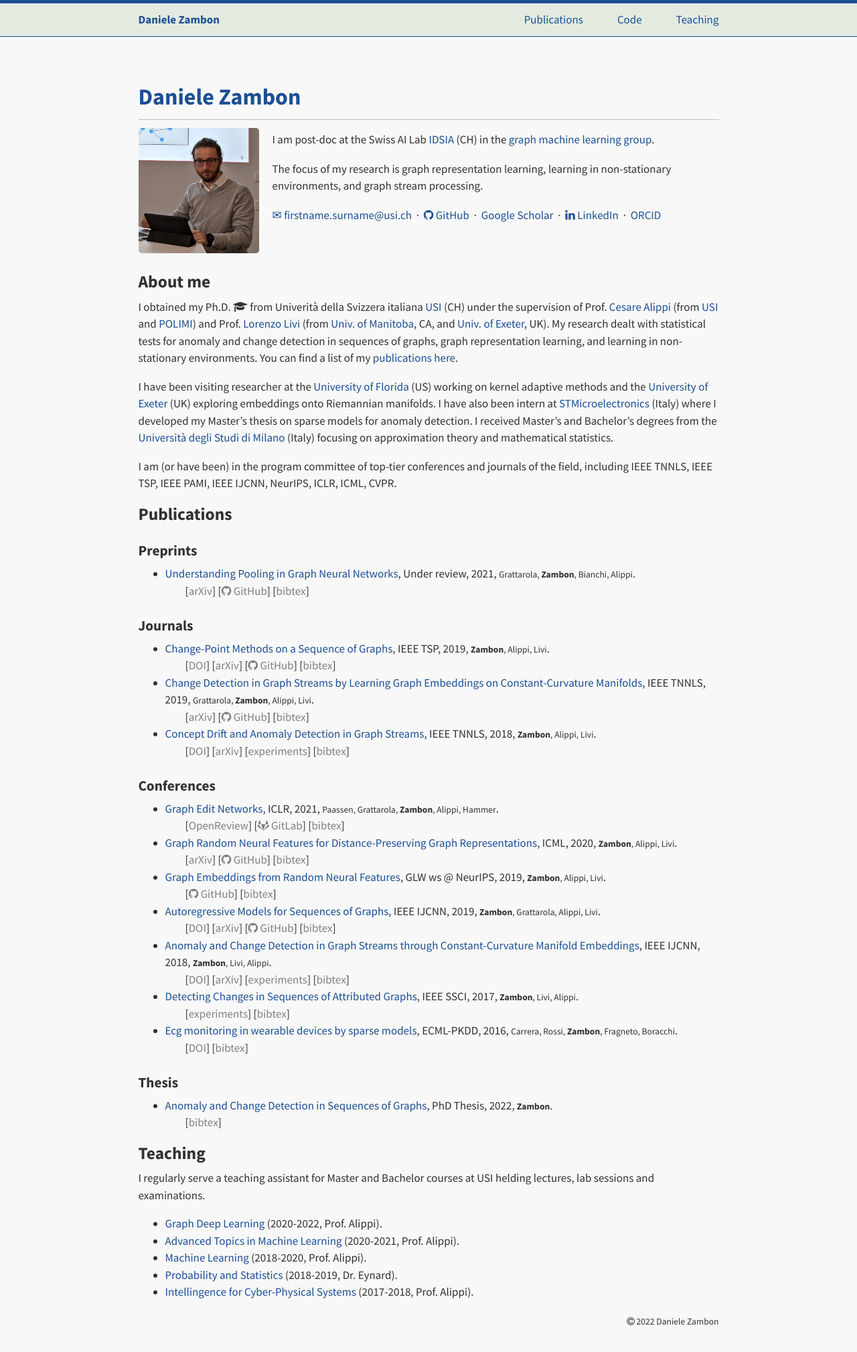
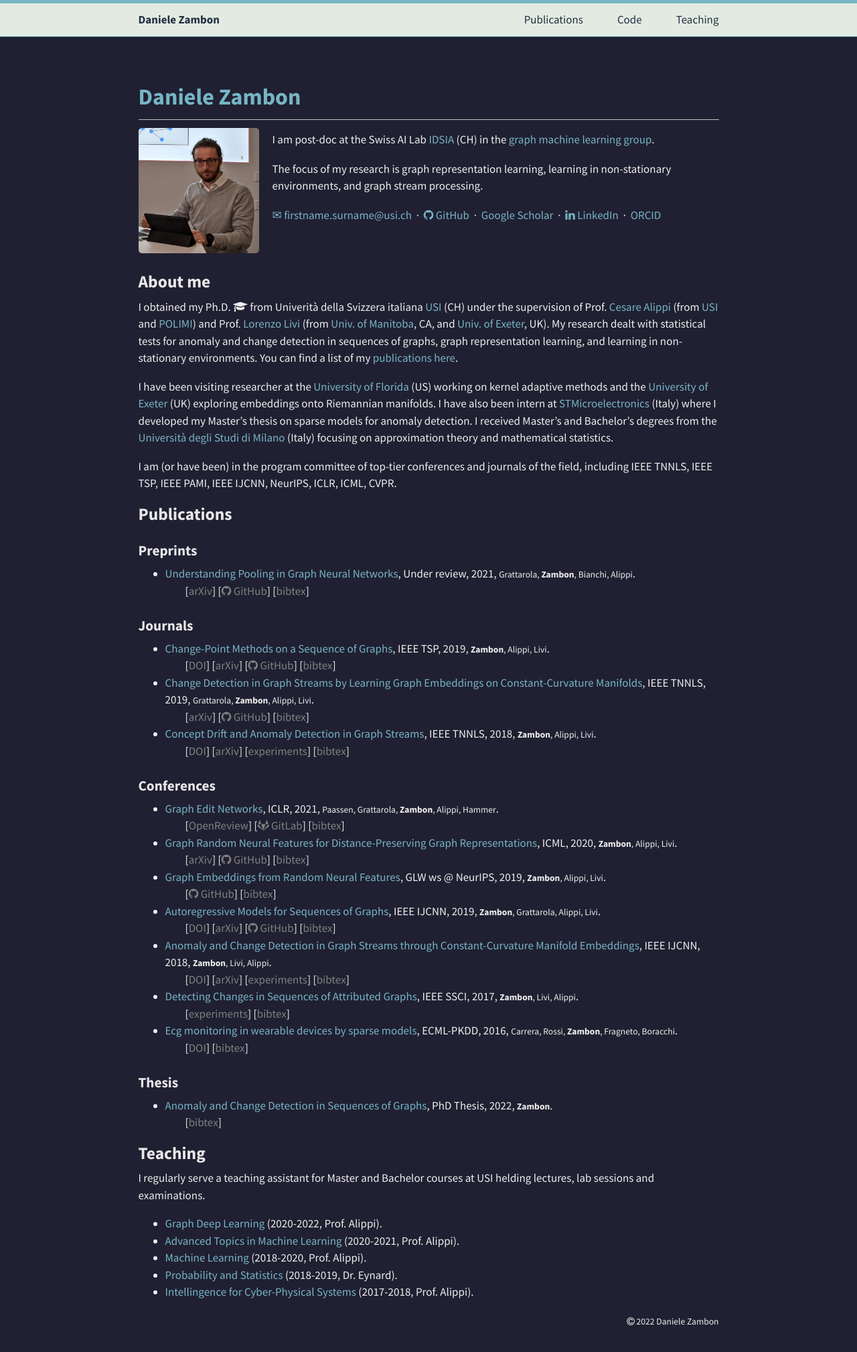
Before and after one commit to dzambon/dzambon.github.io, a Jekyll site: the page built from index.md, in a window 1280 px wide. Shown: the whole page at 67% size. Built offline with Jekyll 4.4.1, drawn with Linux system fonts in a browser that asks for light colours; a style sheet for code colours, icons or effects is not loaded.

Commit message:
testing dark colors

```diff
--- a/_sass/base/_typography.scss
+++ b/_sass/base/_typography.scss
@@ -7,10 +7,13 @@ h1, h2, h3, h4, h5, h6 {
   margin-bottom: .5rem;
   font-weight: bold;
   line-height: 1.25;
-  color: #313131;
+  color: $dz-heading-color;
   text-rendering: optimizeLegibility;
 }
 
+h1, h2, h3, h4, h5, h6 > a{
+  color: $dz-heading-color;
+}
 h1 {
   font-size: 2rem;
 }
--- a/_sass/components/_code.scss
+++ b/_sass/components/_code.scss
@@ -13,7 +13,7 @@ code {
   padding: .25em .5em;
   font-size: 85%;
   color: #bf616a;
-  background-color: #f9f9f9;
+  background-color: $dz-bg-gray-lighter; //#f9f9f9;
   border-radius: 3px;
 }
 
@@ -34,7 +34,7 @@ pre code {
   margin-bottom: 1rem;
   font-size: .8rem;
   line-height: 1.4;
-  background-color: #f9f9f9;
+  background-color: $dz-bg-gray-lighter; //#f9f9f9;
   border-radius: .25rem;
 
   pre {
--- a/_sass/utilities/_variables.scss
+++ b/_sass/utilities/_variables.scss
@@ -3,9 +3,12 @@
   * Contains SCSS variables used in this website's stylesheet.
   */
 
-$dz-blue: #1b4f94;
-$dz-bg-green: #e3ebe1;
-$dz-bg-gray: #f8f8f8;
+$dz-blue: #76b5c5;
+$dz-bg-green: #e3ebe1; //#b6ce82;
+$dz-bg-gray: #202032;
+$dz-bg-gray-lighter: #203044; // #203351;
+$dz-heading-color: #e8e8e8;
+$dz-nav-color: #203044; //#404072;
 
 // Globals
 $font-stack: 'Source Sans Pro', sans-serif;
@@ -15,7 +18,7 @@ $font-size-mobile: 15px;
 $code-font-stack: 'Source Code Pro', monospace;
 
 // Body
-$body-text-color: #313131;
+$body-text-color: #eee;
 $body-background-color: $dz-bg-gray;
 $body-top-border-color: $dz-blue;
 $body-top-border-width: 5px;
@@ -28,17 +31,17 @@ $link-color: $dz-blue;
 $nav-bottom-border-color: $dz-blue;
 $nav-bottom-border-width: 1px;
 
-$nav-link-color: $dz-blue;
+$nav-link-color: $dz-nav-color; //$dz-blue;
 $nav-link-padding-y: 0.7rem;
 $nav-link-padding-x: 1.5rem;
 $nav-link-underline-color: $dz-blue;
 
-$nav-icon-color: #ffffff;
+$nav-icon-color: #333;
 $nav-icon-background-color: $dz-blue;
 
 // Blog post headings and page titles
 $post-title-color: $dz-blue;
-$post-date-color: #9a9a9a;
+$post-date-color: #222;
 
 // Message box
 $message-color: #717171;
```
Also changed, not shown: TODO.md (line endings or trailing spaces).
